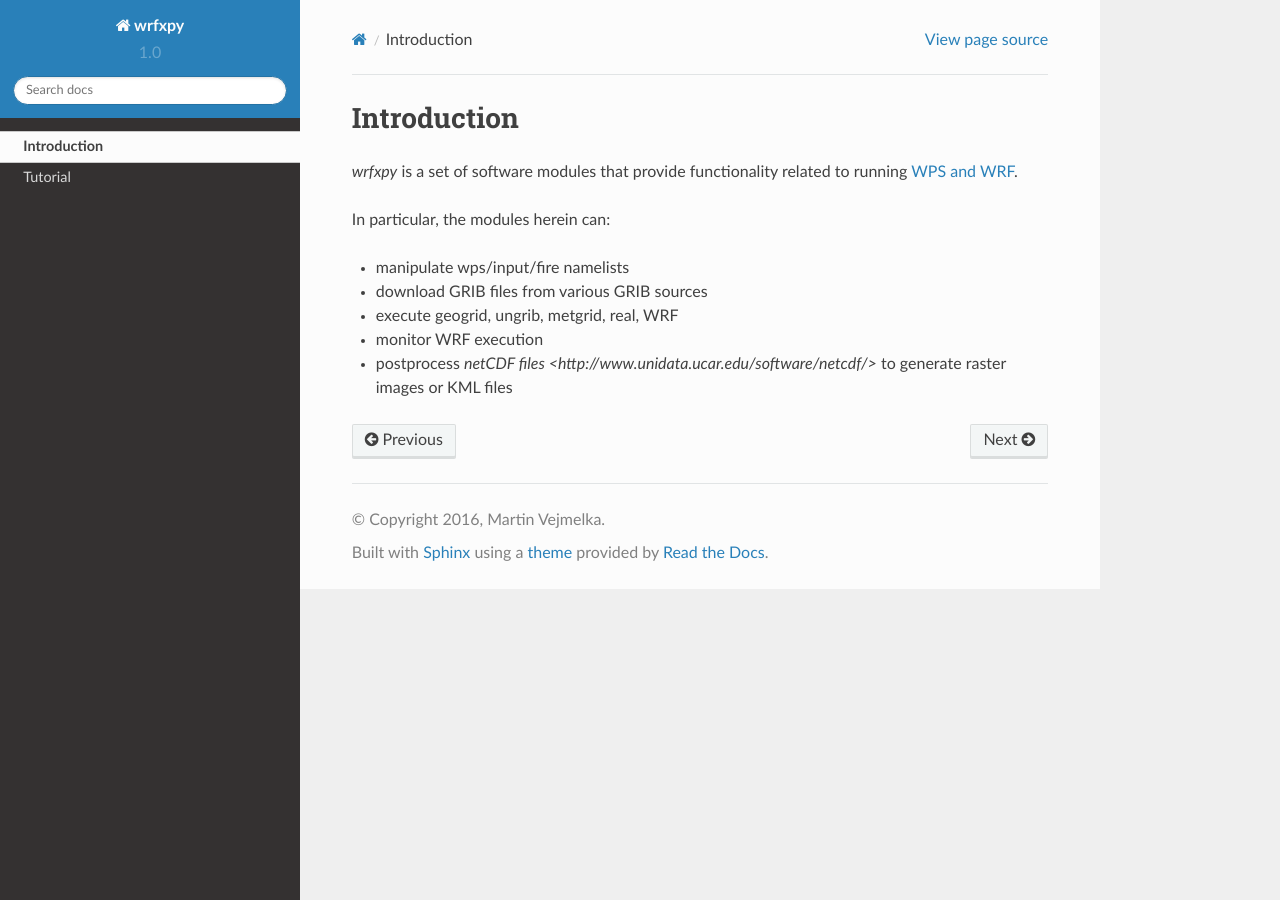
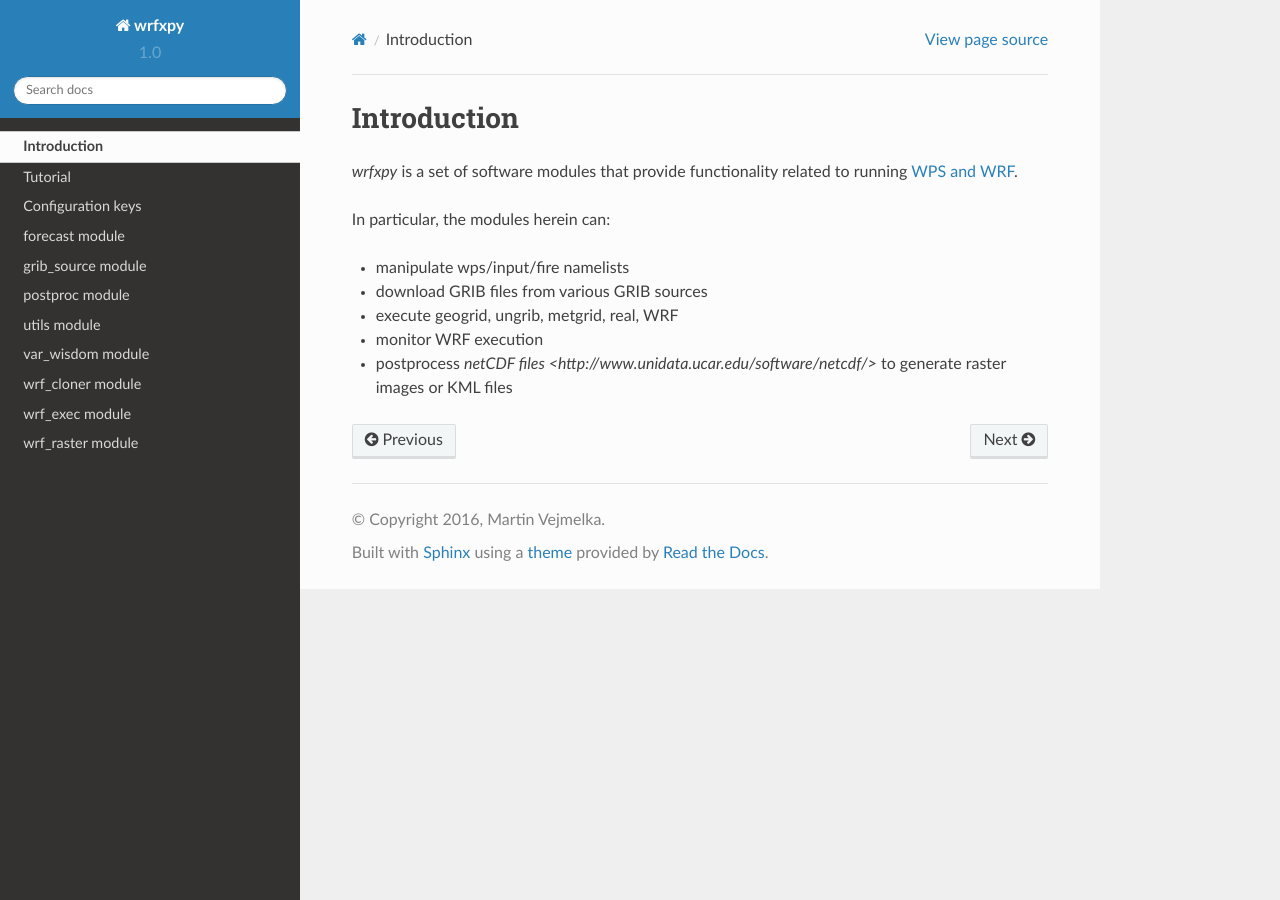
Before and after one commit to openwfm/wrfxpy, a Sphinx documentation site: the page built from docs/source/intro.rst, in a window 1280 px wide. Built offline with Sphinx 7.4.7 and the Read the Docs theme 2.0.0, drawn with Linux system fonts in a browser that asks for light colours; pages that are not in the unit, such as notebooks, are missing from menus.

Commit message:
added autogenerated documentation to sphinx

```diff
--- a/docs/source/conf.py
+++ b/docs/source/conf.py
@@ -19,7 +19,8 @@ import shlex
 # If extensions (or modules to document with autodoc) are in another directory,
 # add these directories to sys.path here. If the directory is relative to the
 # documentation root, use os.path.abspath to make it absolute, like shown here.
-#sys.path.insert(0, os.path.abspath('.'))
+sys.path.insert(0, os.path.abspath('.'))
+sys.path.insert(0, os.path.abspath('../..'))
 
 # -- General configuration ------------------------------------------------
 
--- /dev/null
+++ b/docs/source/grib_source.rst
@@ -0,0 +1,7 @@
+grib_source module
+==================
+
+.. automodule:: grib_source
+    :members:
+    :undoc-members:
+    :show-inheritance:
--- a/docs/source/index.rst
+++ b/docs/source/index.rst
@@ -12,6 +12,7 @@ Welcome to wrfxpy's documentation!
    intro
    tutorial
    configuration
+   modules
 
 
 Indices and tables
--- /dev/null
+++ b/docs/source/modules.rst
@@ -0,0 +1,14 @@
+..
+==
+
+.. toctree::
+   :maxdepth: 4
+
+   forecast
+   grib_source
+   postproc
+   utils
+   var_wisdom
+   wrf_cloner
+   wrf_exec
+   wrf_raster
--- /dev/null
+++ b/docs/source/var_wisdom.rst
@@ -0,0 +1,7 @@
+var_wisdom module
+=================
+
+.. automodule:: var_wisdom
+    :members:
+    :undoc-members:
+    :show-inheritance:
--- /dev/null
+++ b/docs/source/wrf_cloner.rst
@@ -0,0 +1,7 @@
+wrf_cloner module
+=================
+
+.. automodule:: wrf_cloner
+    :members:
+    :undoc-members:
+    :show-inheritance:
--- /dev/null
+++ b/docs/source/wrf_exec.rst
@@ -0,0 +1,7 @@
+wrf_exec module
+===============
+
+.. automodule:: wrf_exec
+    :members:
+    :undoc-members:
+    :show-inheritance:
--- /dev/null
+++ b/docs/source/wrf_raster.rst
@@ -0,0 +1,7 @@
+wrf_raster module
+=================
+
+.. automodule:: wrf_raster
+    :members:
+    :undoc-members:
+    :show-inheritance:
```
Also changed, not shown: docs/source/configuration.rst (added, +61 -0 lines), docs/source/forecast.rst (added, +7 -0 lines), docs/source/postproc.rst (added, +7 -0 lines), docs/source/tutorial.rst (+11 -6 lines), docs/source/utils.rst (added, +7 -0 lines).
